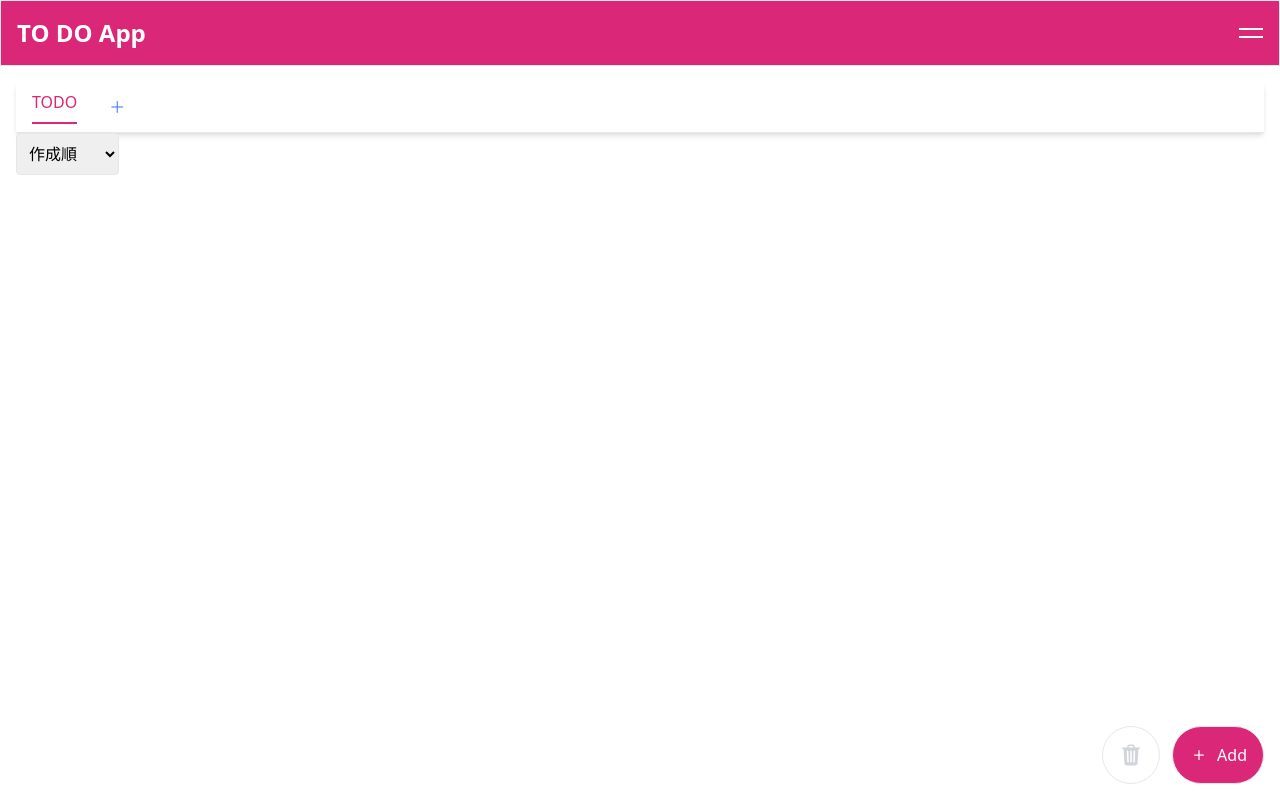
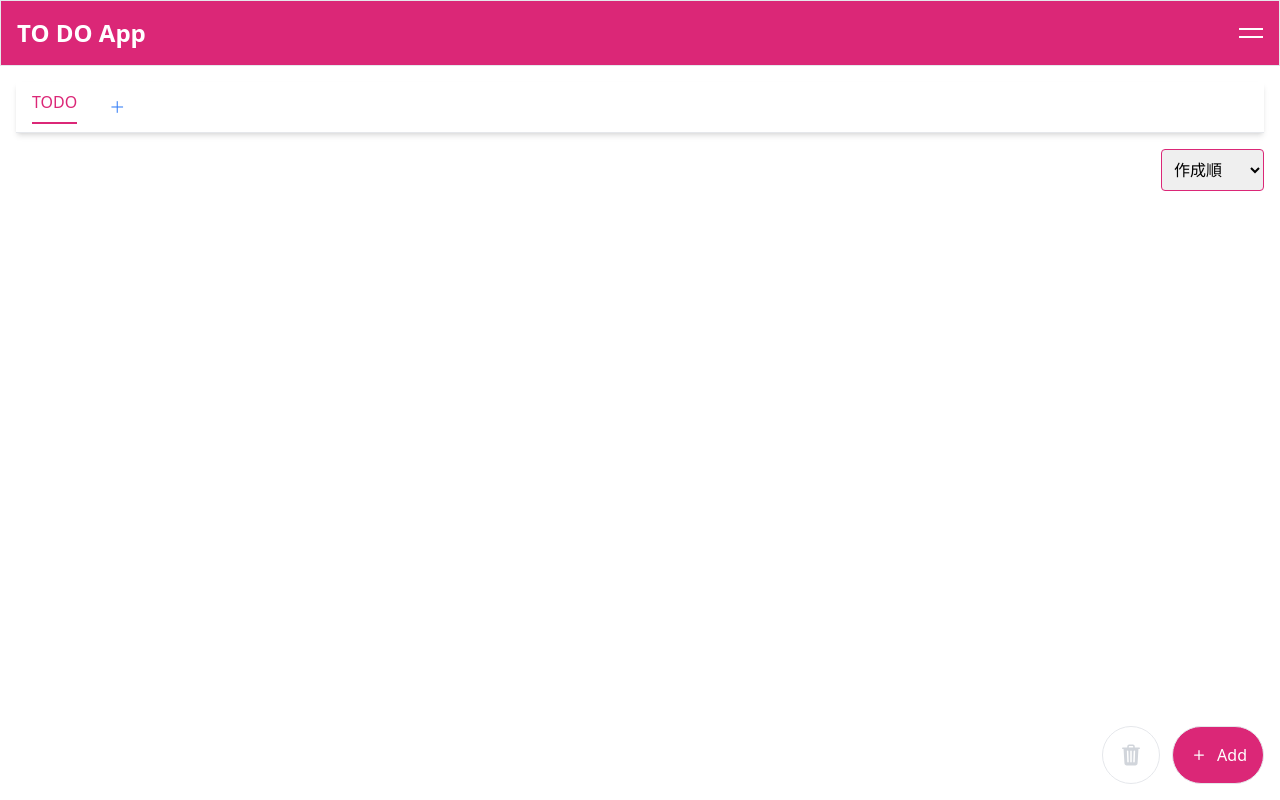
Before and after one commit to KokiMitsunaga/nin-todo, a Next.js app: page / in a window 1280 px wide. Built offline with nearby package versions, Linux system fonts and the light colour scheme.

Commit message:
UIの変更

```diff
--- a/app/_components/SortSelectBox.tsx
+++ b/app/_components/SortSelectBox.tsx
@@ -16,7 +16,7 @@ const SortSelectBox = ({ selectedSort, onChange }: SortSelectBoxProps) => {
     <select
       value={selectedSort}
       onChange={handleChange}
-      className="border rounded p-2"
+      className="border rounded p-2 border-pink-600"
     >
       <option value="created">作成順</option>
       <option value="dueDate">期日順</option>
--- a/app/page.tsx
+++ b/app/page.tsx
@@ -211,7 +211,7 @@ const TodoPage = () => {
         errorMessage={errorMessage}
         setErrorMessage={setErrorMessage}
       />
-      <div className="mb-4">
+      <div className="flex justify-end my-4">
         <SortSelectBox selectedSort={sortMethod} onChange={setSortMethod} />
       </div>
       <TodoList
```
